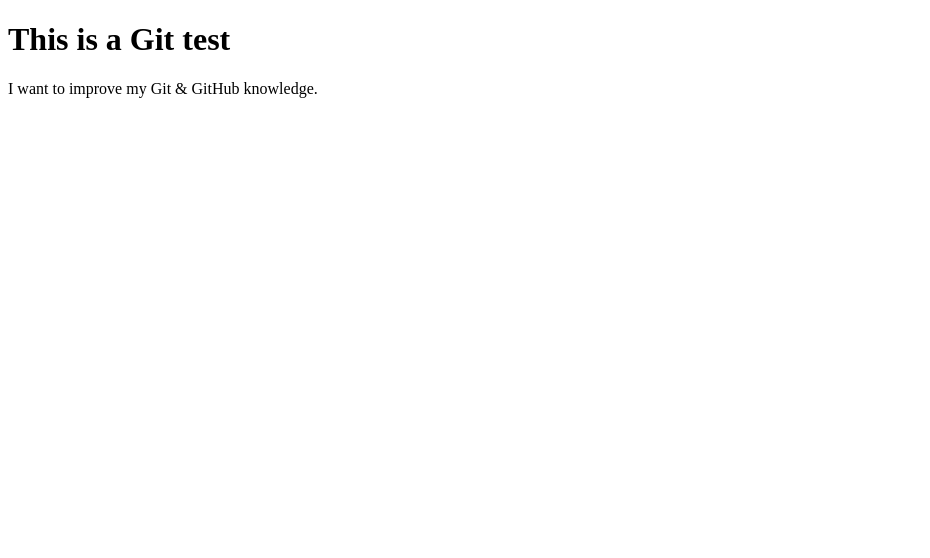
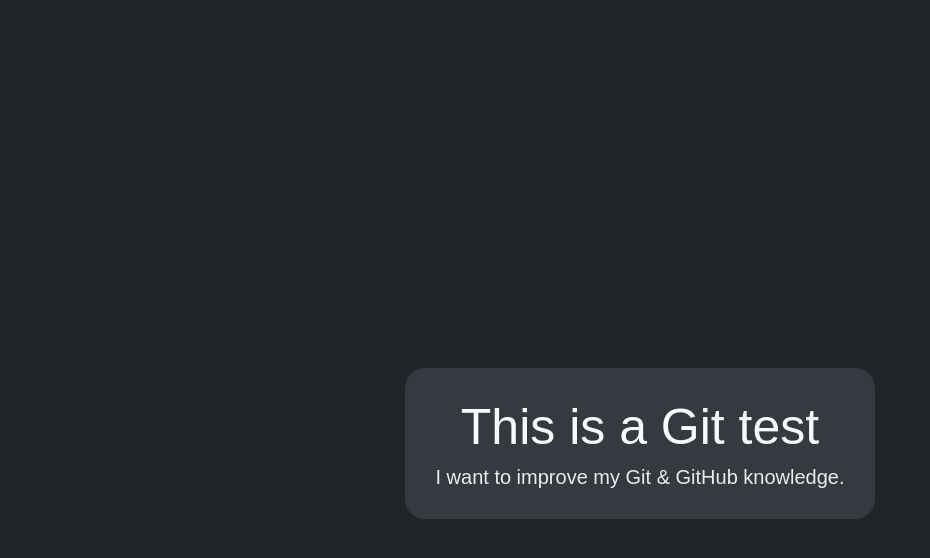
Before and after one commit to ItsEuar/GitTest, a plain HTML site: page index.html in a window 1280 px wide. Shown: the whole page, without its empty margins (0-930 px from the left). Drawn offline with Linux system fonts and the light colour scheme.

Commit message:
Added CSS styles and div containters

```diff
--- a/index.html
+++ b/index.html
@@ -7,8 +7,12 @@
     <title>Git Test</title>
 </head>
 <body>
-    <h1>This is a Git test</h1>
-    <p>I want to improve my Git & GitHub knowledge.</p>
+    <div class="div">
+        <div class="div1">
+            <p class="title">This is a Git test</p>
+            <p class="text">I want to improve my Git & GitHub knowledge.</p>
+        </div>
+    </div>
     <link rel="stylesheet" href="./styles/styles.css">
     <script src="./js/functions.js"></script>
 </body>
--- a/styles/styles.css
+++ b/styles/styles.css
@@ -0,0 +1,34 @@
+body{
+    background-color: #212529;
+    display: flex;
+    justify-content: center;
+    align-items: center;
+    height: 100%;
+}
+.div{
+    display: flex;
+    justify-content: center;
+    align-items: center;
+    height: 100%;
+    margin-top: 360px;
+}
+.div1{
+    background-color: #343A40;
+    padding: 30px;
+    border-radius: 20px;
+    display: flex;
+    flex-direction: column;
+    align-items: center;
+}
+.title{
+    color: #F8F9FA;
+    font-size: 50px;
+    font-family: sans-serif;
+    margin: 0;
+}
+.text{
+    color: #E9ECEF;
+    font-family: sans-serif;
+    font-size: 20px;
+    margin: 10px 0 0 0;
+}
```
